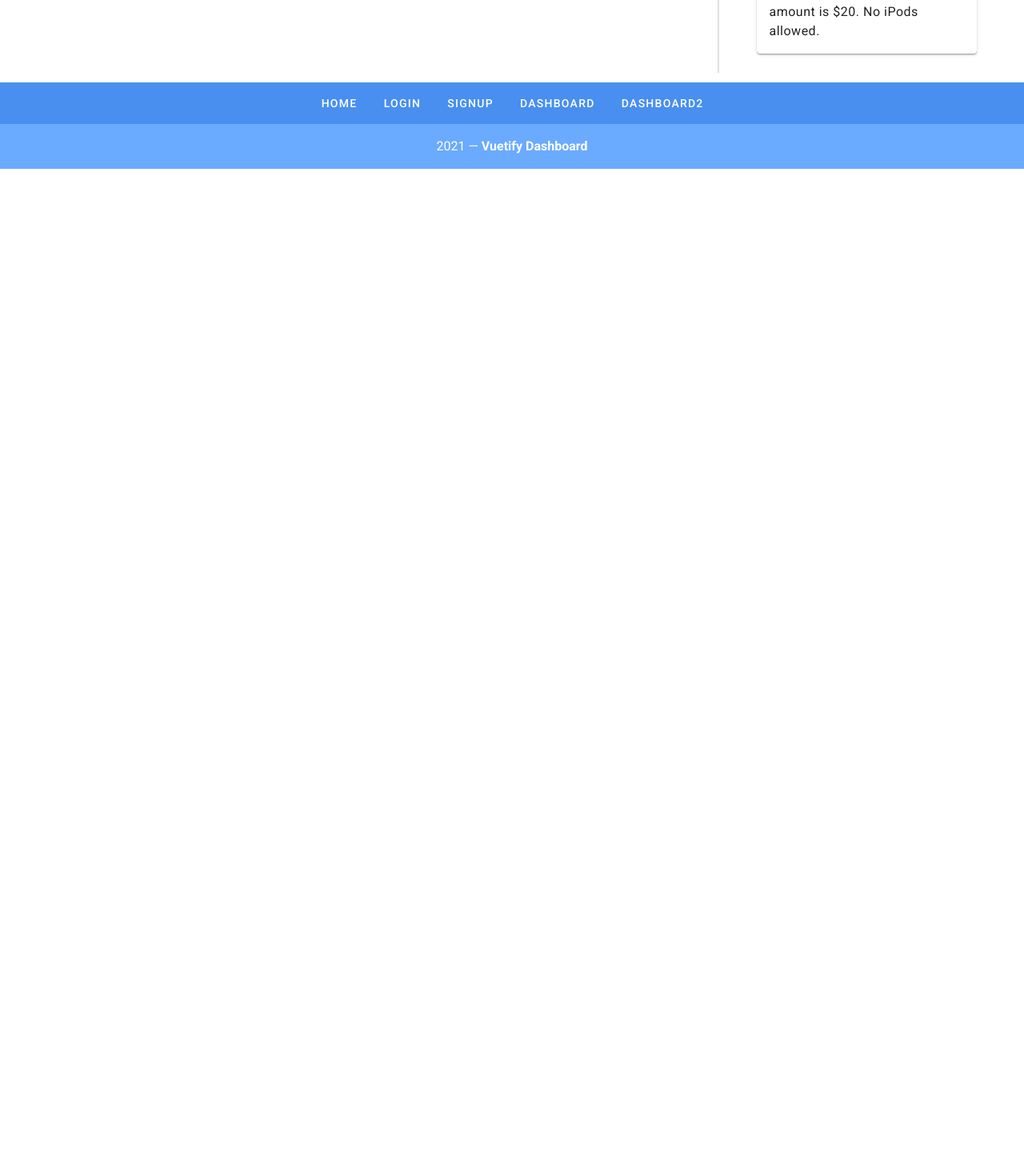
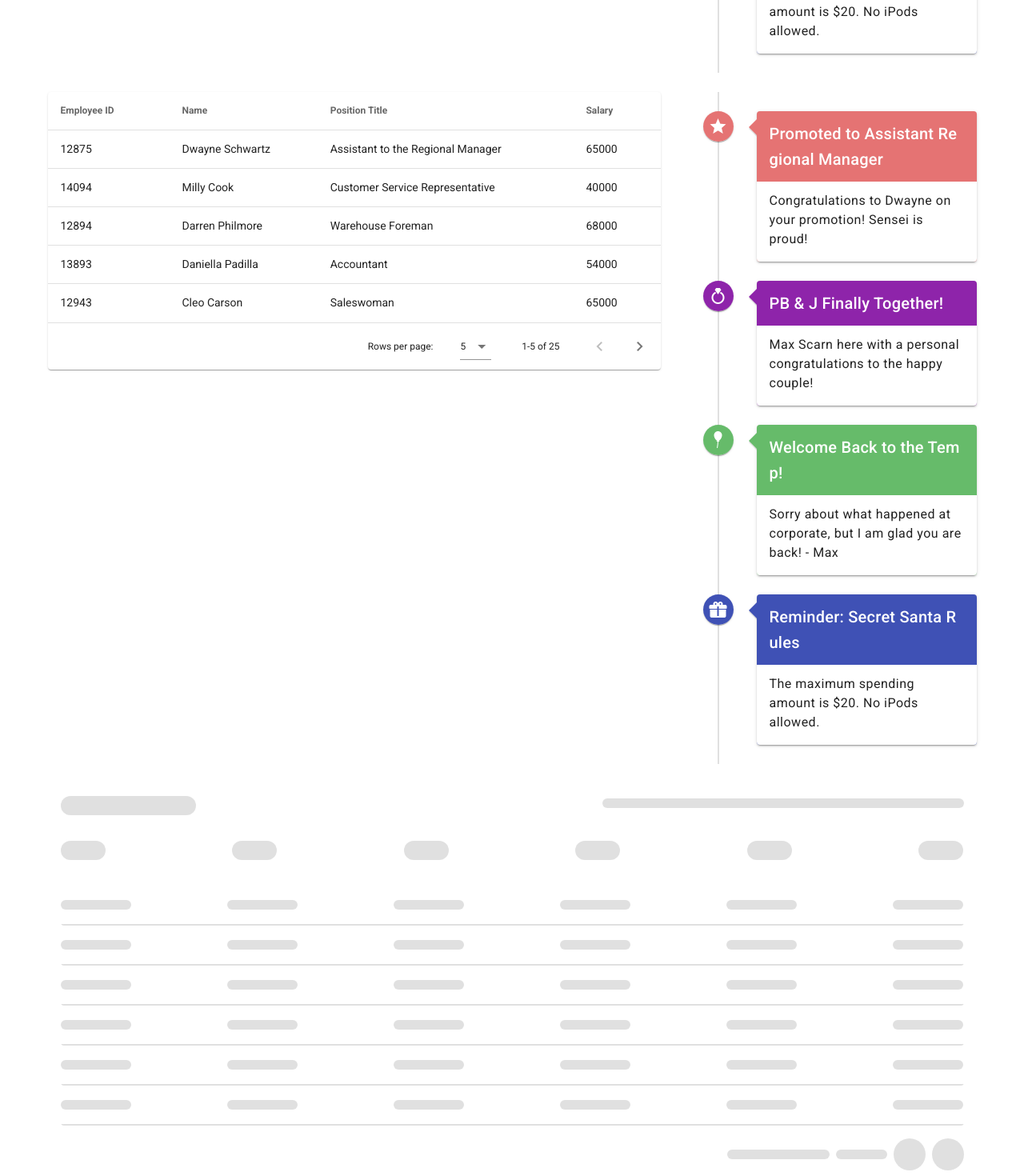
Before and after one commit to sebastienmanolios/VueJS-LearningVuetify, a Vue app: page /dashboardbis in a window 1280 px wide. Shown: the part 1280-2750 px from the top of the page at 80% size. Before the commit the page ends 1491 px from the top, so only its background shows below. Built offline with nearby package versions, Linux system fonts and the light colour scheme.

Commit message:
About Vuetify directive and precisely v-intersect

```diff
--- a/src/views/Dashboard2.vue
+++ b/src/views/Dashboard2.vue
@@ -19,6 +19,25 @@
       </v-col>
       <v-col cols="12" md="4">
         <EventTimeline :timeline="timeline" />
+      </v-col>
+    </v-row>
+
+    <v-row id="below-the-fold" v-intersect="showMoreContent">
+      <v-col cols="12" md="8">
+        <EmployeesTable :employees="employees" @select-employee="setEmployee" />
+      </v-col>
+      <v-col cols="12" md="4">
+        <EventTimeline :timeline="timeline" />
+      </v-col>
+    </v-row>
+
+    <v-row v-if="loadNewContent" id="more-content">
+      <v-col>
+        <v-skeleton-loader
+          ref="skeleton"
+          type="table"
+          class="mx-auto"
+        ></v-skeleton-loader>
       </v-col>
     </v-row>
 
@@ -51,6 +70,7 @@
   },
   data() {
     return {
+      loadNewContent: false,
       employees: employeesData,
       sales: salesData,
       selectedEmployee: {
@@ -63,10 +83,15 @@
     }
   },
   methods: {
+
     setEmployee(event) {
       this.snackbar = true
       this.selectedEmployee.name = event.name
       this.selectedEmployee.title = event.title
+    },
+    showMoreContent(entries) {
+      this.loadNewContent = entries[0].isIntersecting
+
     }
   }
 }
```
